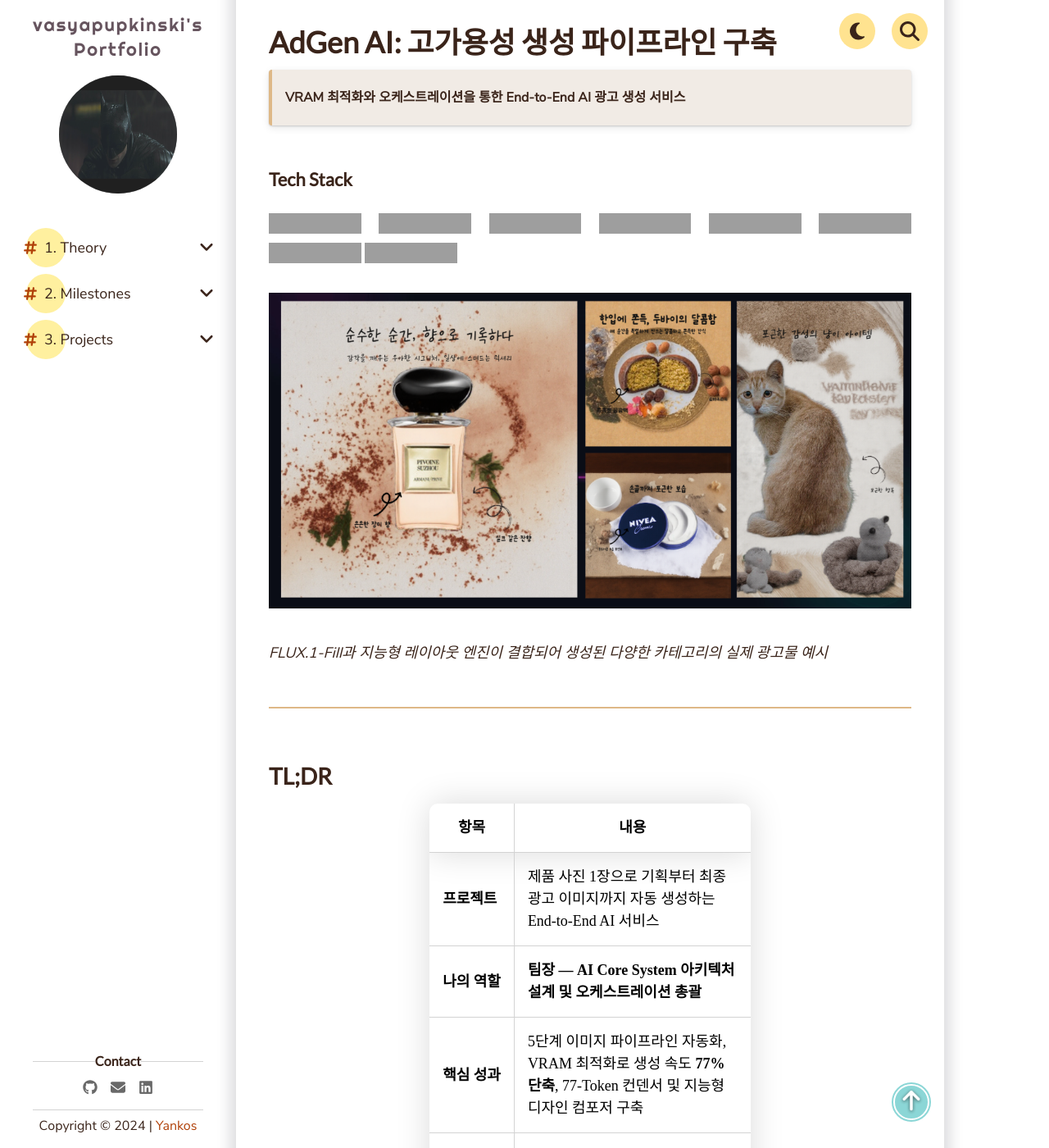
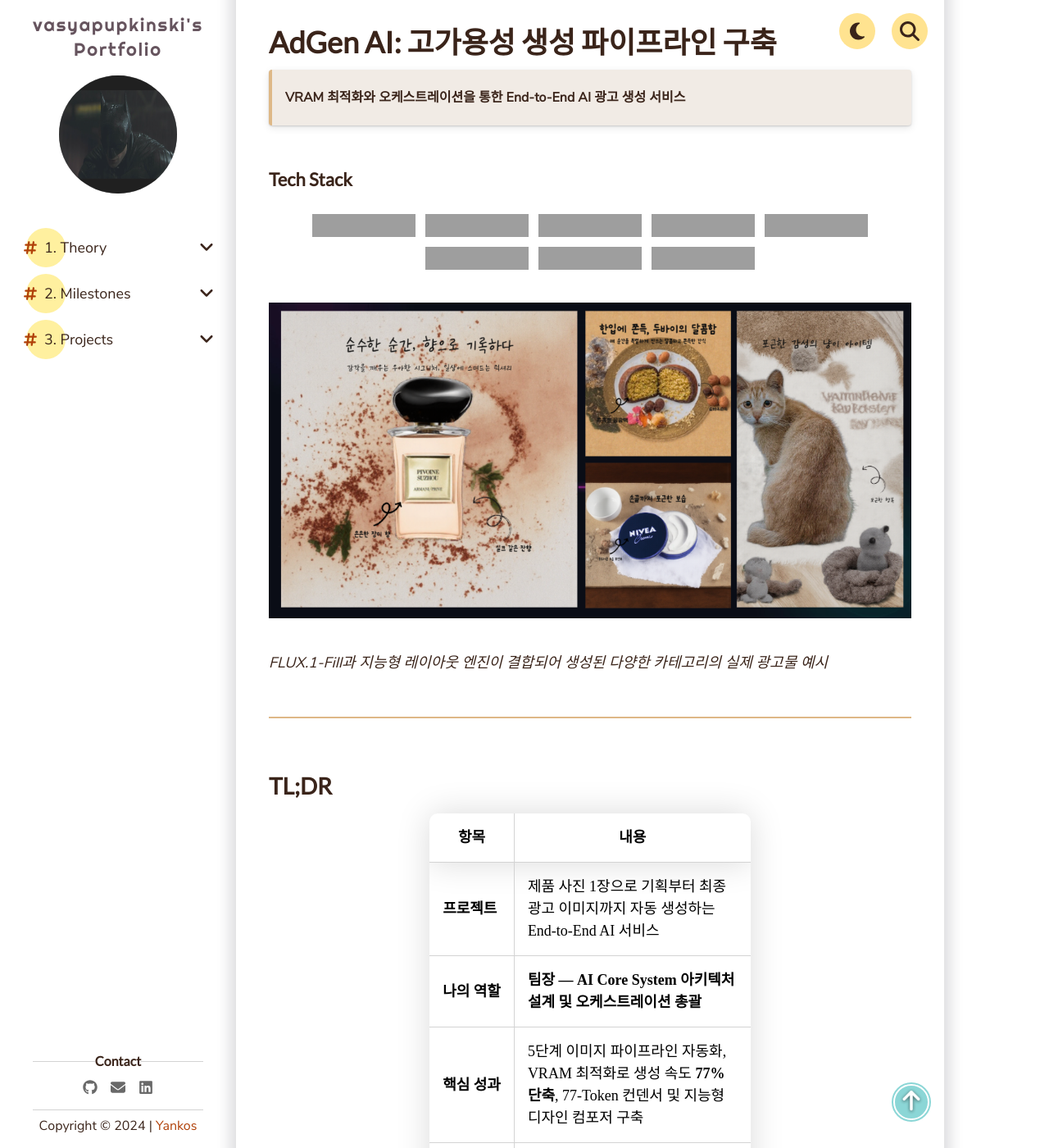
Before and after one commit to vasyapupkinski/vasyapupkinski.github.io, a Jekyll site: the page built from _pages/3. Projects/Team Projects/adgen-ai-ad-generation.md, in a window 1280 px wide and 1400 px high, scrolled down 516 px. Shown: the whole window at 82% size. Built offline with Jekyll 4.4.1, drawn with Linux system fonts in a browser that asks for light colours; comment, search, counter and statistics services are not loaded; grey boxes are pictures that could not be loaded.

Commit message:
UI: center tech stack badges for improved visual balance and scale them for better visibility

```diff
--- a/_sass/post.scss
+++ b/_sass/post.scss
@@ -30,20 +30,35 @@
   .skill-list, .tech-badges {
     display: flex;
     flex-wrap: wrap;
-    gap: 10px;
-    margin-bottom: 2rem !important;
+    justify-content: center;
+    align-items: center;
+    gap: 12px;
+    margin: 1.5rem auto 2.5rem !important;
+    text-align: center;
+    width: 100%;
 
-    img, p {
+    p {
+      display: flex !important;
+      flex-wrap: wrap !important;
+      justify-content: center !important;
+      align-items: center !important;
+      gap: 12px !important;
+      margin: 0 !important;
+      width: 100% !important;
+      text-align: center !important;
+    }
+
+    img {
       display: inline-block !important;
       width: auto !important;
+      height: 28px !important;
       margin: 0 !important;
       vertical-align: middle !important;
-    }
+      transition: transform 0.2s ease-in-out;
 
-    p { margin-bottom: 0 !important; }
-
-    img {
-      height: 25px !important;
+      &:hover {
+        transform: scale(1.05);
+      }
     }
   }
   .img-xs { width:12.5% !important; }
```
